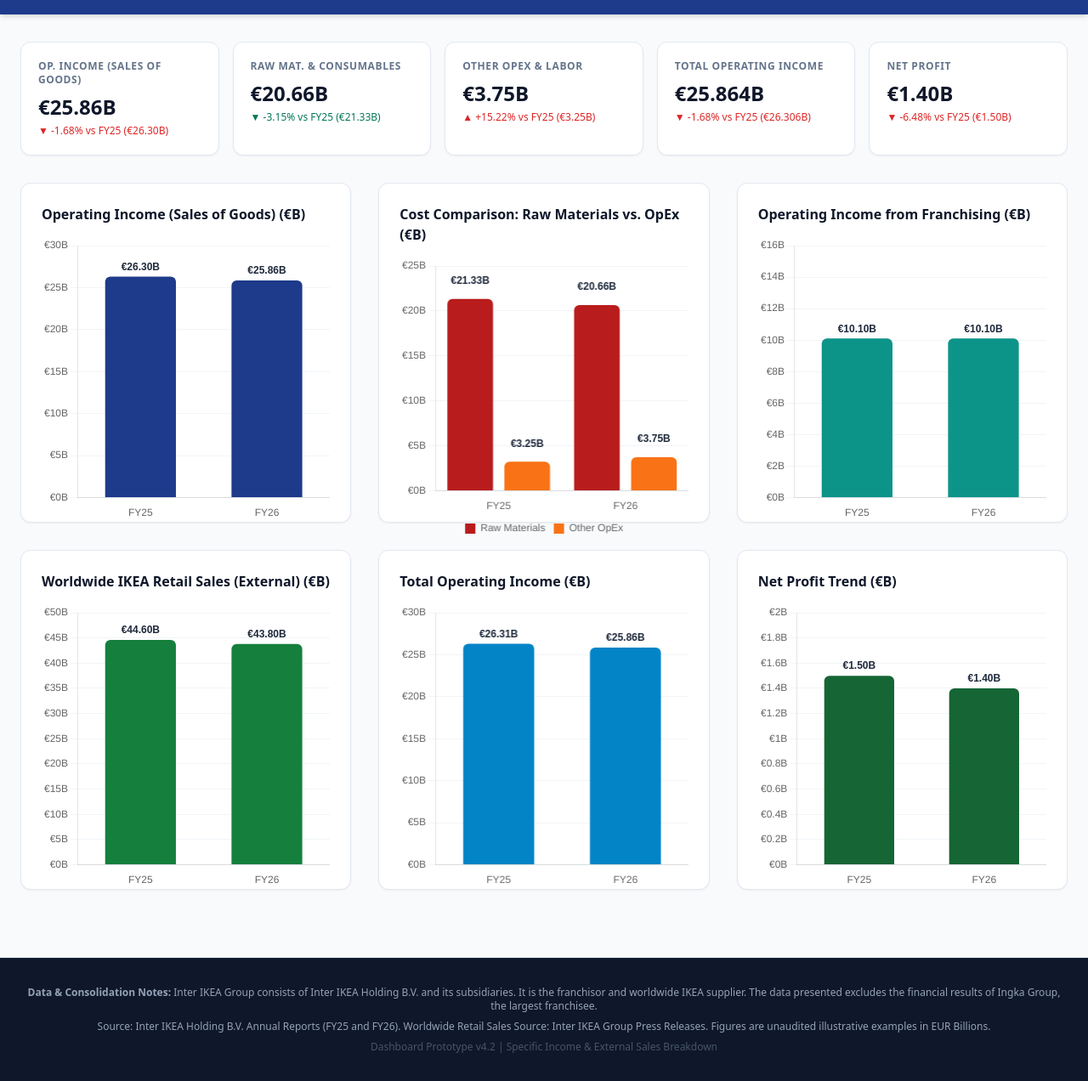
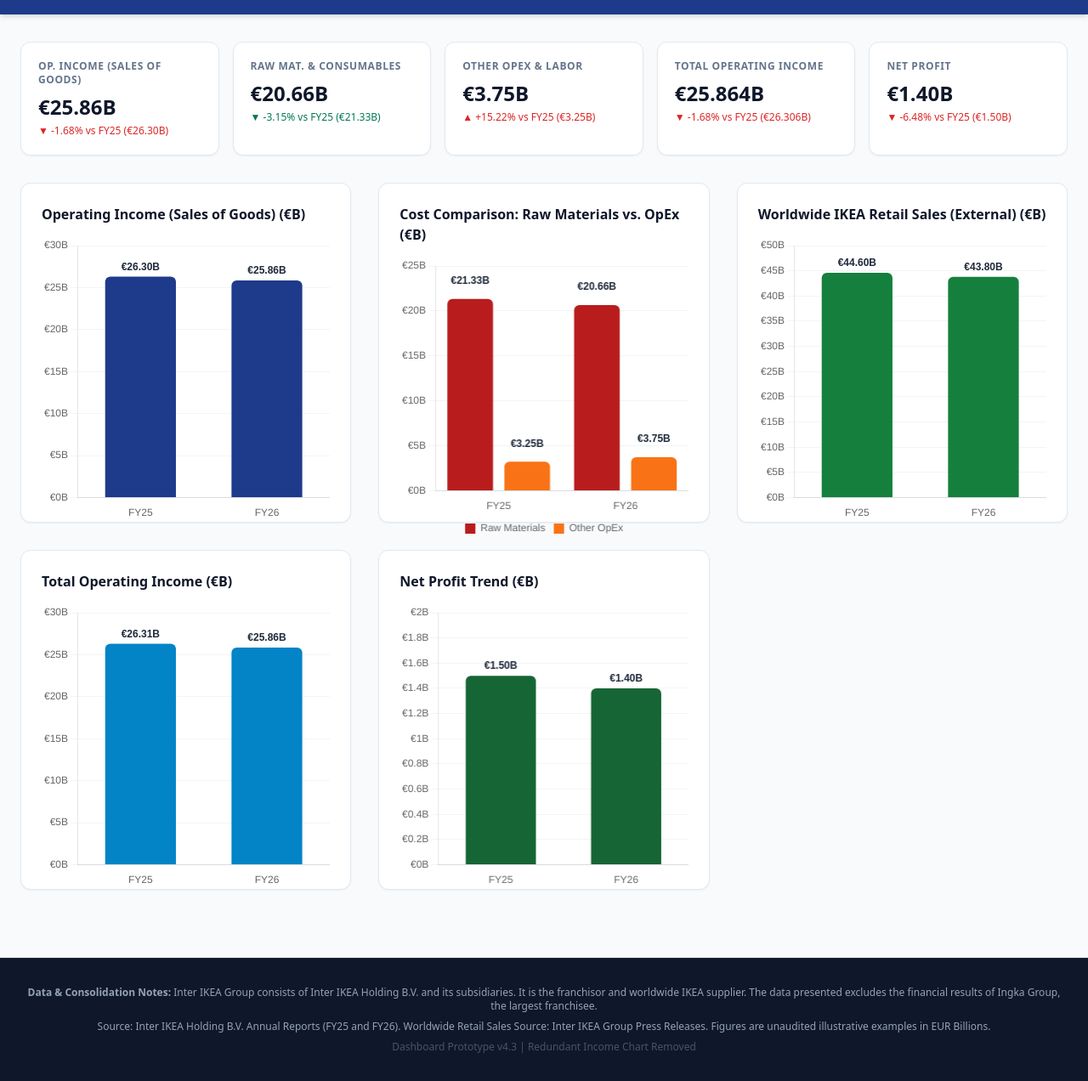
Before and after one commit to j-web-png/ikea1, a website: page index.html in a window 1280 px wide. Shown: the part 83-1355 px from the top of the page at 85% size. Drawn offline with nearby package versions, Linux system fonts and the light colour scheme.

Commit message:
Update index.html

```diff
--- a/index.html
+++ b/index.html
@@ -61,7 +61,7 @@
             </div>
         </section>
 
-        <!-- 3x2 Charts Grid -->
+        <!-- 3x2 Charts Grid (Corrected to exclude Franchise Chart) -->
         <section class="grid grid-cols-1 md:grid-cols-2 xl:grid-cols-3 gap-8">
 
             <!-- Chart 1: Operating Income (Sales of Goods) - STANDALONE -->
@@ -76,25 +76,19 @@
                 <canvas id="costsGroupedChart"></canvas>
             </div>
 
-            <!-- Chart 3: Other OpEx & Labor (€B) - Grouped with Raw Mats -->
-             <div class="bg-white p-6 rounded-xl shadow-sm border border-slate-200 h-[400px] flex flex-col">
-                <h3 class="text-base font-bold text-slate-900">Operating Income from Franchising (€B)</h3>
-                 <canvas id="franchiseIncomeChart"></canvas>
-            </div>
-
-             <!-- Chart 4: Worldwide IKEA Retail Sales (€B) - NEW CHART ABOVE NET PROFIT -->
+            <!-- Chart 3: Worldwide IKEA Retail Sales (€B) - NEW CHART ABOVE NET PROFIT -->
             <div class="bg-white p-6 rounded-xl shadow-sm border border-slate-200 h-[400px]">
                 <h3 class="text-base font-bold text-slate-900">Worldwide IKEA Retail Sales (External) (€B)</h3>
                 <canvas id="retailSalesChart"></canvas>
             </div>
 
-            <!-- Chart 5: Total Operating Income (€B) - STANDALONE -->
+            <!-- Chart 4: Total Operating Income (€B) - STANDALONE -->
             <div class="bg-white p-6 rounded-xl shadow-sm border border-slate-200 h-[400px]">
                 <h3 class="text-base font-bold text-slate-900">Total Operating Income (€B)</h3>
                 <canvas id="totalOpIncomeChart"></canvas>
             </div>
 
-            <!-- Chart 6: Net Profit (Original Chart) -->
+            <!-- Chart 5: Net Profit (Original Chart) -->
             <div class="bg-white p-6 rounded-xl shadow-sm border border-slate-200 h-[400px]">
                 <h3 class="text-base font-bold text-slate-900">Net Profit Trend (€B)</h3>
                 <canvas id="netProfitChart"></canvas>
@@ -108,7 +102,7 @@
         <div class="max-w-[96rem] mx-auto px-6 text-center text-xs space-y-2">
             <p><strong>Data &amp; Consolidation Notes:</strong> Inter IKEA Group consists of Inter IKEA Holding B.V. and its subsidiaries. It is the franchisor and worldwide IKEA supplier. The data presented excludes the financial results of Ingka Group, the largest franchisee.</p>
             <p>Source: Inter IKEA Holding B.V. Annual Reports (FY25 and FY26). Worldwide Retail Sales Source: Inter IKEA Group Press Releases. Figures are unaudited illustrative examples in EUR Billions.</p>
-            <p class="text-slate-600">Dashboard Prototype v4.2 | Specific Income &amp; External Sales Breakdown</p>
+            <p class="text-slate-600">Dashboard Prototype v4.3 | Redundant Income Chart Removed</p>
         </div>
     </footer>
 
@@ -238,16 +232,13 @@
             plugins: [barValueLabels]
         });
 
-        // 3. Operating Income from Franchising
-        createStandardBarChart('franchiseIncomeChart', 'Operating Income from Franchising', '#0D9488', 15);
-
-        // 4. Worldwide IKEA Retail Sales (New Chart)
+        // 3. Worldwide IKEA Retail Sales (New Chart)
         createStandardBarChart('retailSalesChart', 'Worldwide IKEA Retail Sales', '#15803D', 50);
 
-        // 5. Total Operating Income - Standalone (Corrected Values)
+        // 4. Total Operating Income - Standalone (Corrected Values)
         createStandardBarChart('totalOpIncomeChart', 'Total Operating Income', '#0284C7', 30);
 
-        // 6. Net Profit Trend
+        // 5. Net Profit Trend
         createStandardBarChart('netProfitChart', 'Net Profit', '#166534', 2.0);
 
     </script>
```
